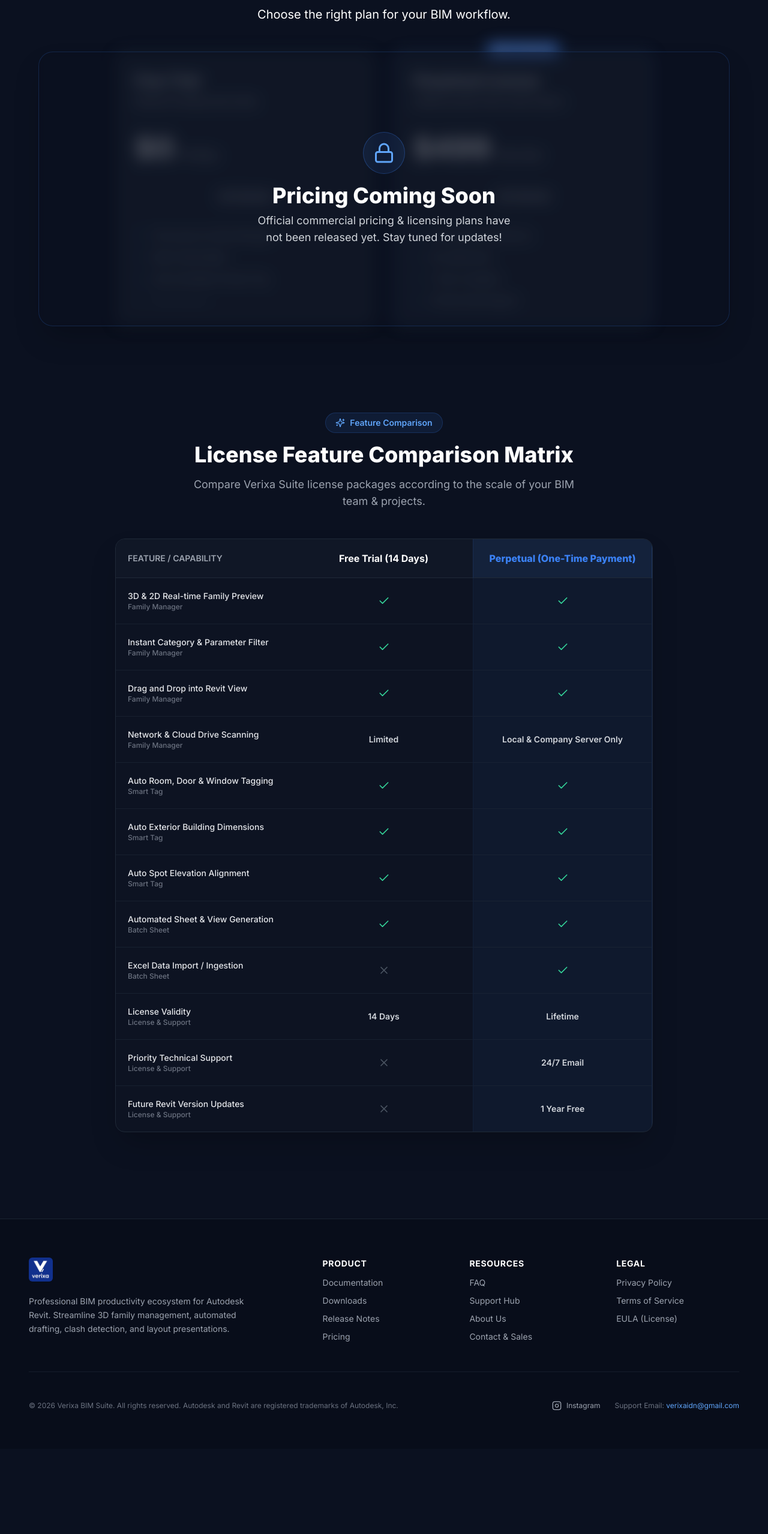
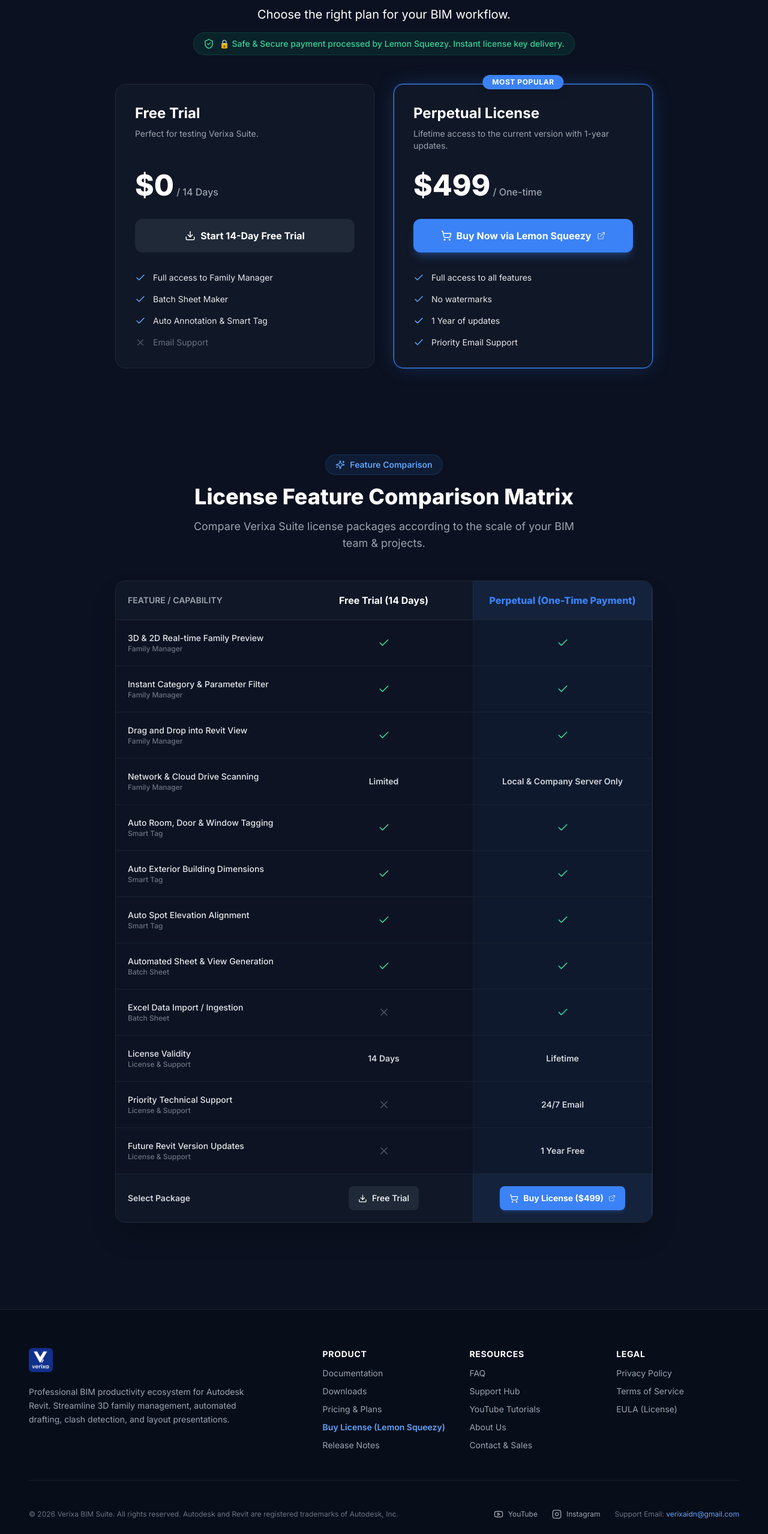
Before and after one commit to verixabimsuite-spec/verixa-docs, a Next.js app: page /pricing in a window 1280 px wide. Shown: the part 228-2786 px from the top of the page at 60% size. Before the commit the page ends 2644 px from the top, so only its background shows below. Built offline with nearby package versions, Linux system fonts and the light colour scheme.

Commit message:
feat: initial release of Verixa Suite professional documentation (Astro Starlight)

```diff
--- a/app/pricing/page.tsx
+++ b/app/pricing/page.tsx
@@ -1,11 +1,12 @@
 "use client";
 
 import { motion } from 'framer-motion';
-import { Check, X, Lock } from 'lucide-react';
+import { Check, X, ShoppingCart, ShieldCheck, Download, ExternalLink } from 'lucide-react';
 import { BackButton } from '@/components/BackButton';
 import { useLanguage } from '@/contexts/LanguageContext';
+import { PricingMatrix } from '@/components/PricingMatrix';
 
-import { PricingMatrix } from '@/components/PricingMatrix';
+export const LEMON_SQUEEZY_CHECKOUT_URL = "https://verixa-tool.lemonsqueezy.com/checkout?utm_content=link_in_bio&utm_medium=social&utm_source=ig";
 
 export default function PricingPage() {
   const { t } = useLanguage();
@@ -15,20 +16,26 @@
         <BackButton label="Back to Home" />
         <div className="text-center mb-12">
           <h1 className="text-4xl md:text-5xl font-extrabold mb-4">{t('pricing.title')}</h1>
-          <p className="text-xl text-secondaryText">{t('pricing.subtitle')}</p>
+          <p className="text-xl text-secondaryText mb-4">{t('pricing.subtitle')}</p>
+          <div className="inline-flex items-center gap-2 px-4 py-2 rounded-full bg-emerald-500/10 border border-emerald-500/20 text-emerald-400 text-sm font-medium">
+            <ShieldCheck size={18} />
+            <span>{t('pricing.guarantee')}</span>
+          </div>
         </div>
 
-        {/* Pricing Content Container with Overlay Blur */}
+        {/* Active Pricing Cards Container */}
         <div className="relative mb-20">
-          {/* Blurred Cards Container */}
-          <div className="grid grid-cols-1 md:grid-cols-2 max-w-4xl mx-auto gap-8 filter blur-md select-none pointer-events-none opacity-50">
-            {/* Free Trial */}
+          <div className="grid grid-cols-1 md:grid-cols-2 max-w-4xl mx-auto gap-8">
+            {/* Free Trial Card */}
             <PricingCard
               title={t('pricing.free.title')}
               price="$0"
               duration={t('pricing.free.duration')}
               description={t('pricing.free.desc')}
-              cta={t('pricing.cta')}
+              cta={t('pricing.cta.trial')}
+              checkoutUrl="/download"
+              isExternal={false}
+              icon={<Download size={18} />}
               features={[
                 { name: t('pricing.f.1'), included: true },
                 { name: t('pricing.f.2'), included: true },
@@ -37,7 +44,7 @@
               ]}
             />
 
-            {/* Perpetual License */}
+            {/* Perpetual License Card (Lemon Squeezy Direct Checkout) */}
             <PricingCard
               title={t('pricing.perpetual.title')}
               price="$499"
@@ -45,7 +52,10 @@
               isPopular={true}
               popularText={t('pricing.mostPopular')}
               description={t('pricing.perpetual.desc')}
-              cta={t('pricing.cta')}
+              cta={t('pricing.cta.buy')}
+              checkoutUrl={LEMON_SQUEEZY_CHECKOUT_URL}
+              isExternal={true}
+              icon={<ShoppingCart size={18} />}
               features={[
                 { name: t('pricing.p.1'), included: true },
                 { name: t('pricing.p.2'), included: true },
@@ -53,18 +63,6 @@
                 { name: t('pricing.p.4'), included: true },
               ]}
             />
-
-          </div>
-
-          {/* Coming Soon Glassmorphism Overlay */}
-          <div className="absolute inset-0 flex flex-col items-center justify-center bg-background/40 backdrop-blur-sm rounded-3xl p-6 text-center z-10 border border-blue-500/20 shadow-2xl">
-            <div className="p-4 bg-blue-500/10 rounded-full border border-blue-500/30 mb-4 text-blue-400">
-              <Lock size={36} />
-            </div>
-            <h2 className="text-3xl md:text-4xl font-extrabold text-white mb-2">{t('pricing.overlay.title')}</h2>
-            <p className="text-gray-300 max-w-md text-base md:text-lg">
-              {t('pricing.overlay.desc')}
-            </p>
           </div>
         </div>
 
@@ -75,35 +73,72 @@
   );
 }
 
-function PricingCard({ title, price, duration, description, features, isPopular = false, cta, popularText }: any) {
+function PricingCard({
+  title,
+  price,
+  duration,
+  description,
+  features,
+  isPopular = false,
+  cta,
+  popularText,
+  checkoutUrl,
+  isExternal = false,
+  icon
+}: any) {
   return (
-    <div className={`relative p-8 rounded-2xl bg-card border ${isPopular ? 'border-primary' : 'border-gray-800'}`}>
+    <div className={`relative p-8 rounded-2xl bg-gray-900/90 border flex flex-col justify-between transition-all hover:border-primary/60 ${
+      isPopular
+        ? 'border-primary shadow-[0_0_35px_-5px_rgba(59,130,246,0.3)] ring-1 ring-primary/40'
+        : 'border-gray-800'
+    }`}>
       {isPopular && popularText && (
-        <span className="absolute -top-4 left-1/2 -translate-x-1/2 bg-primary text-white text-xs font-bold px-3 py-1 rounded-full uppercase tracking-wide">
+        <span className="absolute -top-4 left-1/2 -translate-x-1/2 bg-primary text-white text-xs font-bold px-4 py-1 rounded-full uppercase tracking-wider shadow-lg">
           {popularText}
         </span>
       )}
-      <h3 className="text-2xl font-bold mb-2">{title}</h3>
-      <p className="text-secondaryText text-sm mb-6 h-10">{description}</p>
+      <div>
+        <h3 className="text-2xl font-bold mb-2 text-white">{title}</h3>
+        <p className="text-gray-400 text-sm mb-6 h-12">{description}</p>
         <div className="mb-8">
-        <span className="text-5xl font-extrabold">{price}</span>
-        <span className="text-secondaryText"> / {duration}</span>
+          <span className="text-5xl font-extrabold text-white">{price}</span>
+          <span className="text-gray-400 font-medium"> / {duration}</span>
         </div>
-      <button className="w-full py-3 rounded-lg font-semibold mb-8 bg-gray-800 text-white hover:bg-gray-700 transition-colors">
+
+        {checkoutUrl ? (
+          <a
+            href={checkoutUrl}
+            target={isExternal ? "_blank" : "_self"}
+            rel={isExternal ? "noopener noreferrer" : undefined}
+            className={`w-full py-4 px-6 rounded-xl font-bold mb-8 text-center flex items-center justify-center gap-2 transition-all ${
+              isPopular
+                ? 'bg-primary hover:bg-blue-600 text-white shadow-lg shadow-blue-500/30 hover:scale-[1.02] active:scale-[0.98]'
+                : 'bg-gray-800 hover:bg-gray-700 text-white hover:scale-[1.02] active:scale-[0.98]'
+            }`}
+          >
+            {icon}
+            <span>{cta || "Get Started"}</span>
+            {isExternal && <ExternalLink size={14} className="opacity-70 ml-0.5" />}
+          </a>
+        ) : (
+          <button className="w-full py-4 px-6 rounded-xl font-bold mb-8 bg-gray-800 text-white hover:bg-gray-700 transition-colors">
             {cta || "Get Started"}
           </button>
+        )}
+
         <ul className="space-y-4 text-sm">
           {features.map((f: any, i: number) => (
             <li key={i} className="flex items-center gap-3">
               {f.included ? (
-              <Check size={18} className="text-primary" />
+                <Check size={18} className="text-blue-400 flex-shrink-0" />
               ) : (
-              <X size={18} className="text-gray-600" />
+                <X size={18} className="text-gray-600 flex-shrink-0" />
               )}
-            <span className={f.included ? 'text-gray-300' : 'text-gray-600'}>{f.name}</span>
+              <span className={f.included ? 'text-gray-200' : 'text-gray-500'}>{f.name}</span>
             </li>
           ))}
         </ul>
       </div>
+    </div>
   );
 }
--- a/components/Footer.tsx
+++ b/components/Footer.tsx
@@ -2,7 +2,7 @@
 
 import Link from 'next/link';
 import Image from 'next/image';
-import { Instagram } from 'lucide-react';
+import { Instagram, Youtube } from 'lucide-react';
 import verixaLogo from '@/public/verixa-logo.jpg';
 
 export function Footer() {
@@ -38,13 +38,23 @@
               </Link>
             </li>
             <li>
-              <Link href="/release-notes" className="hover:text-white transition-colors">
-                Release Notes
+              <Link href="/pricing" className="hover:text-white transition-colors">
+                Pricing & Plans
               </Link>
             </li>
             <li>
-              <Link href="/pricing" className="hover:text-white transition-colors">
-                Pricing
+              <a
+                href="https://verixa-tool.lemonsqueezy.com/checkout?utm_content=link_in_bio&utm_medium=social&utm_source=ig"
+                target="_blank"
+                rel="noopener noreferrer"
+                className="text-blue-400 hover:text-blue-300 font-semibold transition-colors flex items-center gap-1"
+              >
+                Buy License (Lemon Squeezy)
+              </a>
+            </li>
+            <li>
+              <Link href="/release-notes" className="hover:text-white transition-colors">
+                Release Notes
               </Link>
             </li>
           </ul>
@@ -63,6 +73,16 @@
               <Link href="/support" className="hover:text-white transition-colors">
                 Support Hub
               </Link>
+            </li>
+            <li>
+              <a
+                href="https://www.youtube.com/@Verixa-tools"
+                target="_blank"
+                rel="noopener noreferrer"
+                className="hover:text-white transition-colors flex items-center gap-1.5"
+              >
+                YouTube Tutorials
+              </a>
             </li>
             <li>
               <Link href="/about" className="hover:text-white transition-colors">
@@ -104,6 +124,9 @@
       <div className="max-w-7xl mx-auto pt-12 mt-12 border-t border-gray-800/60 flex flex-col sm:flex-row items-center justify-between text-xs text-gray-500 gap-4">
         <p>© {new Date().getFullYear()} Verixa BIM Suite. All rights reserved. Autodesk and Revit are registered trademarks of Autodesk, Inc.</p>
         <div className="flex items-center gap-6">
+          <a href="https://www.youtube.com/@Verixa-tools" target="_blank" rel="noopener noreferrer" className="text-gray-400 hover:text-red-500 transition-colors flex items-center gap-2">
+            <Youtube size={16} /> YouTube
+          </a>
           <a href="https://www.instagram.com/verixa_idn/" target="_blank" rel="noopener noreferrer" className="text-gray-400 hover:text-white transition-colors flex items-center gap-2">
             <Instagram size={16} /> Instagram
           </a>
--- a/components/PricingMatrix.tsx
+++ b/components/PricingMatrix.tsx
@@ -1,7 +1,10 @@
 "use client";
 
-import { Check, X, Sparkles } from 'lucide-react';
+import { Check, X, Sparkles, ShoppingCart, Download, ExternalLink } from 'lucide-react';
 import { useLanguage } from '@/contexts/LanguageContext';
+import Link from 'next/link';
+
+const LEMON_SQUEEZY_CHECKOUT_URL = "https://verixa-tool.lemonsqueezy.com/checkout?utm_content=link_in_bio&utm_medium=social&utm_source=ig";
 
 interface FeatureRow {
   name: string;
@@ -77,6 +80,34 @@
                 </tr>
               ))}
             </tbody>
+            <tfoot>
+              <tr className="bg-gray-900/90 border-t border-gray-800">
+                <td className="p-5 text-sm font-semibold text-gray-300">
+                  Select Package
+                </td>
+                <td className="p-5 text-center">
+                  <Link
+                    href="/download"
+                    className="inline-flex items-center justify-center gap-2 px-4 py-2.5 rounded-lg bg-gray-800 hover:bg-gray-700 text-white font-medium text-xs md:text-sm transition-colors"
+                  >
+                    <Download size={15} />
+                    <span>Free Trial</span>
+                  </Link>
+                </td>
+                <td className="p-5 text-center bg-primary/10 border-x border-primary/20">
+                  <a
+                    href={LEMON_SQUEEZY_CHECKOUT_URL}
+                    target="_blank"
+                    rel="noopener noreferrer"
+                    className="inline-flex items-center justify-center gap-2 px-4 py-2.5 rounded-lg bg-primary hover:bg-blue-600 text-white font-bold text-xs md:text-sm shadow-md shadow-blue-500/20 transition-all hover:scale-105"
+                  >
+                    <ShoppingCart size={15} />
+                    <span>Buy License ($499)</span>
+                    <ExternalLink size={12} className="opacity-70" />
+                  </a>
+                </td>
+              </tr>
+            </tfoot>
           </table>
         </div>
       </div>
--- a/contexts/LanguageContext.tsx
+++ b/contexts/LanguageContext.tsx
@@ -44,11 +44,14 @@
     'pricing.free.desc': 'Perfect for testing Verixa Suite.',
     'pricing.perpetual.title': 'Perpetual License',
     'pricing.perpetual.duration': 'One-time',
-    'pricing.perpetual.desc': 'Lifetime access to the current version.',
+    'pricing.perpetual.desc': 'Lifetime access to the current version with 1-year updates.',
     'pricing.subscription.title': 'Subscription',
     'pricing.subscription.duration': 'Monthly',
     'pricing.subscription.desc': 'Coming Soon. Flexible licensing for teams.',
     'pricing.cta': 'Get Started',
+    'pricing.cta.buy': 'Buy Now via Lemon Squeezy',
+    'pricing.cta.trial': 'Start 14-Day Free Trial',
+    'pricing.guarantee': '🔒 Safe & Secure payment processed by Lemon Squeezy. Instant license key delivery.',
     'pricing.overlay.title': 'Pricing Coming Soon',
     'pricing.overlay.desc': 'Official commercial pricing & licensing plans have not been released yet. Stay tuned for updates!',
     'pricing.f.1': 'Full access to Family Manager',
@@ -203,11 +206,14 @@
     'pricing.free.desc': 'Sempurna untuk mencoba Verixa Suite.',
     'pricing.perpetual.title': 'Lisensi Perpetual',
     'pricing.perpetual.duration': 'Sekali Bayar',
-    'pricing.perpetual.desc': 'Akses seumur hidup ke versi saat ini.',
+    'pricing.perpetual.desc': 'Akses seumur hidup ke versi saat ini dengan pembaruan 1 tahun.',
     'pricing.subscription.title': 'Langganan',
     'pricing.subscription.duration': 'Bulanan',
     'pricing.subscription.desc': 'Segera hadir. Lisensi fleksibel untuk tim.',
     'pricing.cta': 'Mulai Sekarang',
+    'pricing.cta.buy': 'Beli Sekarang via Lemon Squeezy',
+    'pricing.cta.trial': 'Mulai Uji Coba Gratis 14 Hari',
+    'pricing.guarantee': '🔒 Pembayaran aman diproses oleh Lemon Squeezy. Pengiriman lisensi instan 100%.',
     'pricing.overlay.title': 'Harga Segera Hadir',
     'pricing.overlay.desc': 'Paket harga komersial dan lisensi resmi belum dirilis. Pantau terus pembaruannya!',
     'pricing.f.1': 'Akses penuh ke Family Manager',
```
Also changed, not shown: app/contact/page.tsx (+13 -1 lines), app/support/page.tsx (+12 -6 lines). Lines whose indentation alone changed are shown as unchanged.
